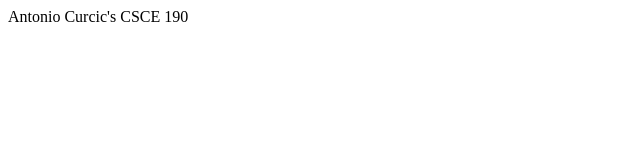
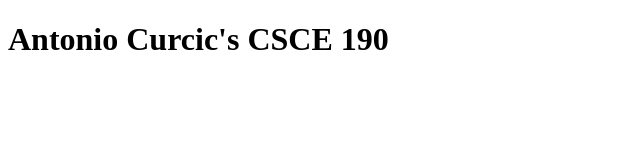
Before and after one commit to ACURCIC/ACURCIC.github.io, a plain HTML site: page index.html in a window 1280 px wide. Shown: the whole page, without its empty margins (0-640 px from the left). Drawn offline with Linux system fonts and the light colour scheme.

Commit message:
Add files via upload

```diff
--- a/index.html
+++ b/index.html
@@ -4,6 +4,6 @@
         <title>CSCE 190: Antonio Curcic</title>
         </head>
         <body>
-            <ht>Antonio Curcic's CSCE 190</ht>
+            <h1>Antonio Curcic's CSCE 190</h1>
         </body>
 </html>
```
